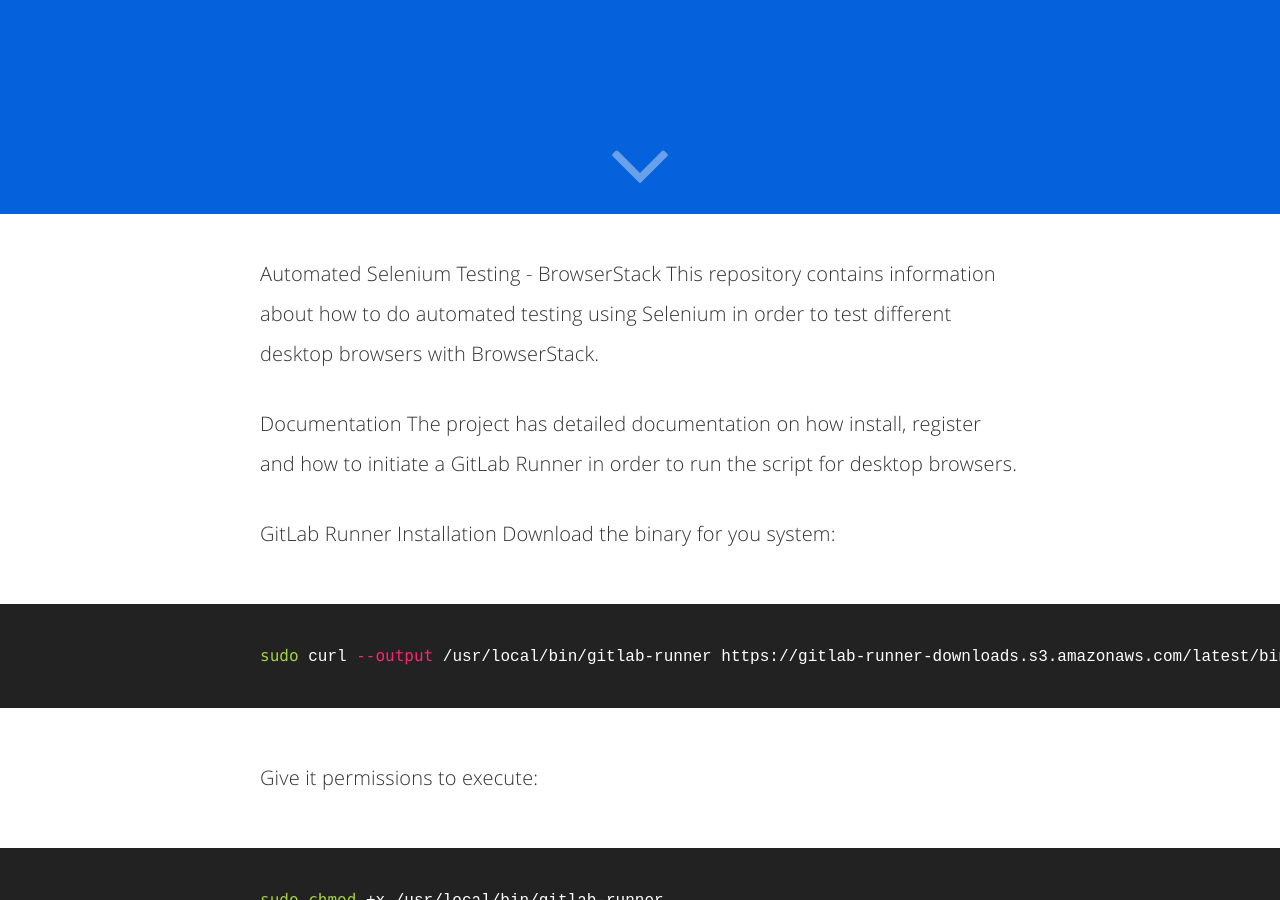
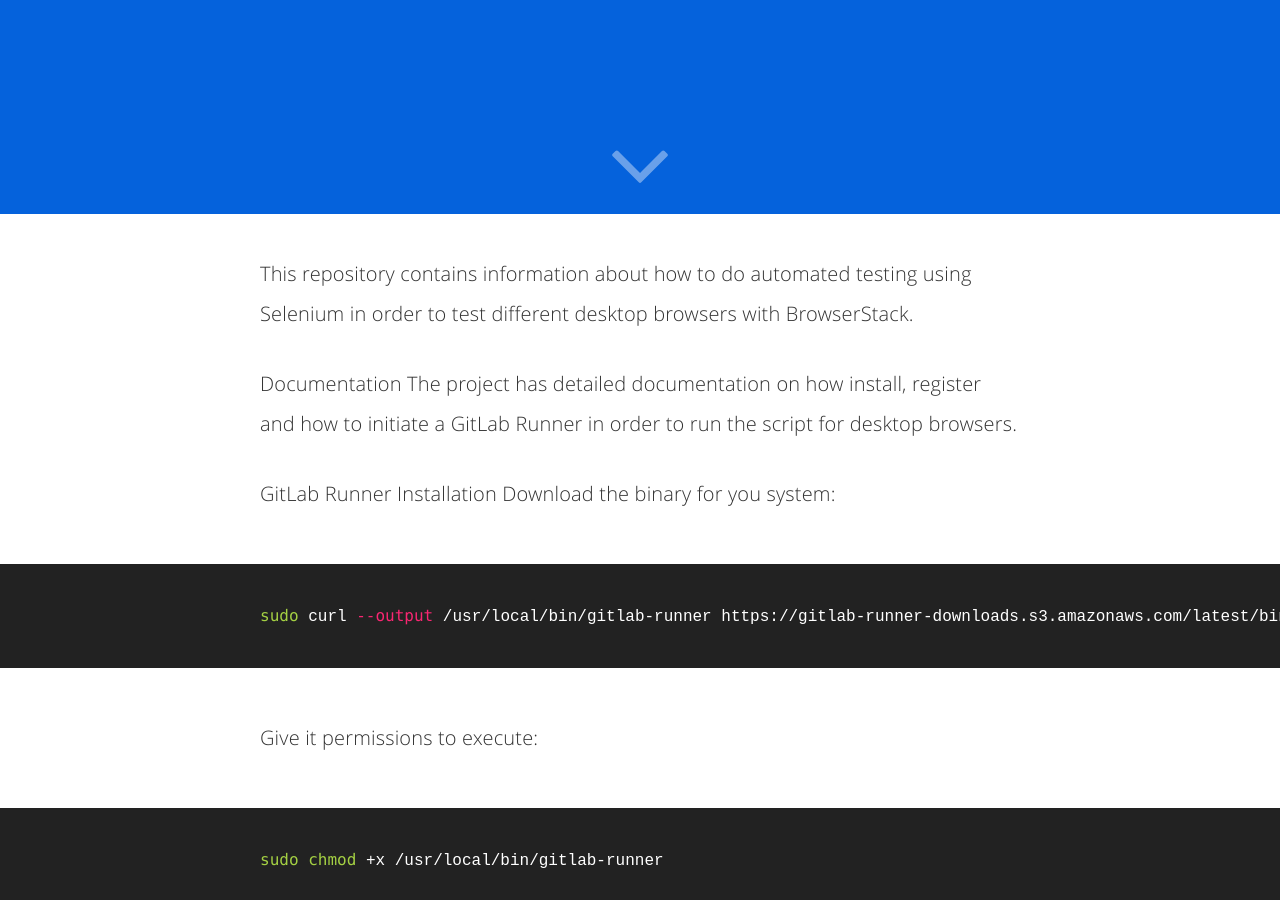
Before and after one commit to JuliaTorrejon/juliatorrejon.github.io, a Jekyll site: the page built from _posts/2019-07-28-automated-testing-using-selenium-and-browserstack.md, in a window 1280 px wide and 900 px high, scrolled down 686 px. Built offline with Jekyll 4.4.1, drawn with Linux system fonts in a browser that asks for light colours; comment, search, counter and statistics services are not loaded.

Commit message:
Update 2019-07-28-automated-testing-using-selenium-and-browserstack.md

```diff
--- a/_posts/2019-07-28-automated-testing-using-selenium-and-browserstack.md
+++ b/_posts/2019-07-28-automated-testing-using-selenium-and-browserstack.md
@@ -12,7 +12,6 @@ categories:
 - Automated Testing
 twitter_text: 'Automated testing using Selenium and BrowserStack'
 ---
-Automated Selenium Testing - BrowserStack
 This repository contains information about how to do automated testing using Selenium in order to test different desktop browsers with BrowserStack.
 
 Documentation
```
